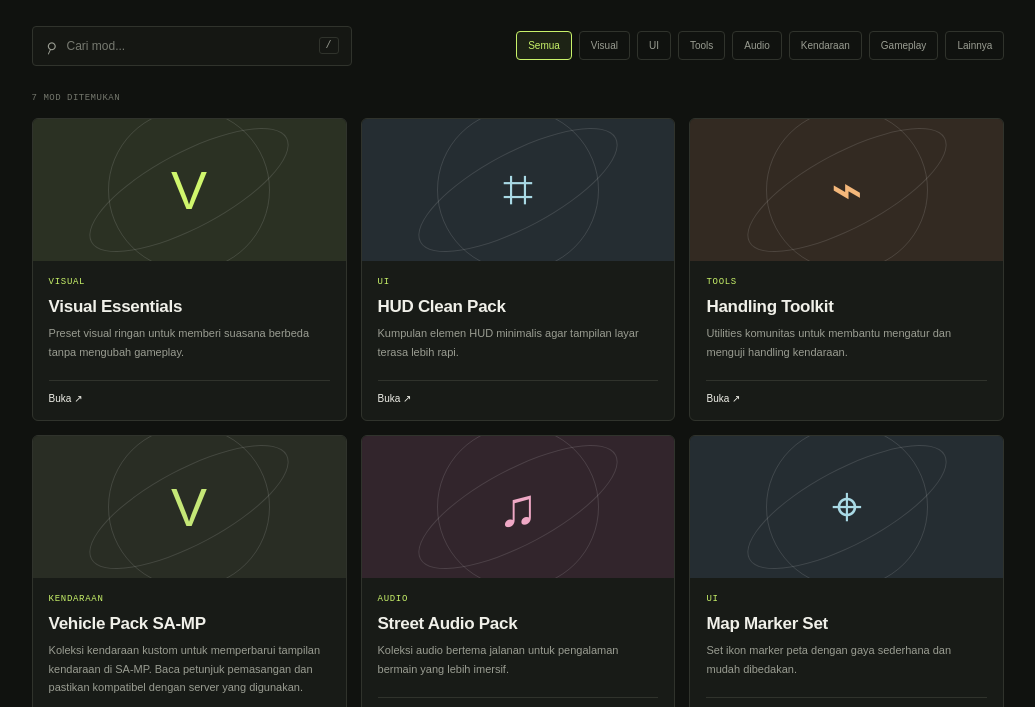
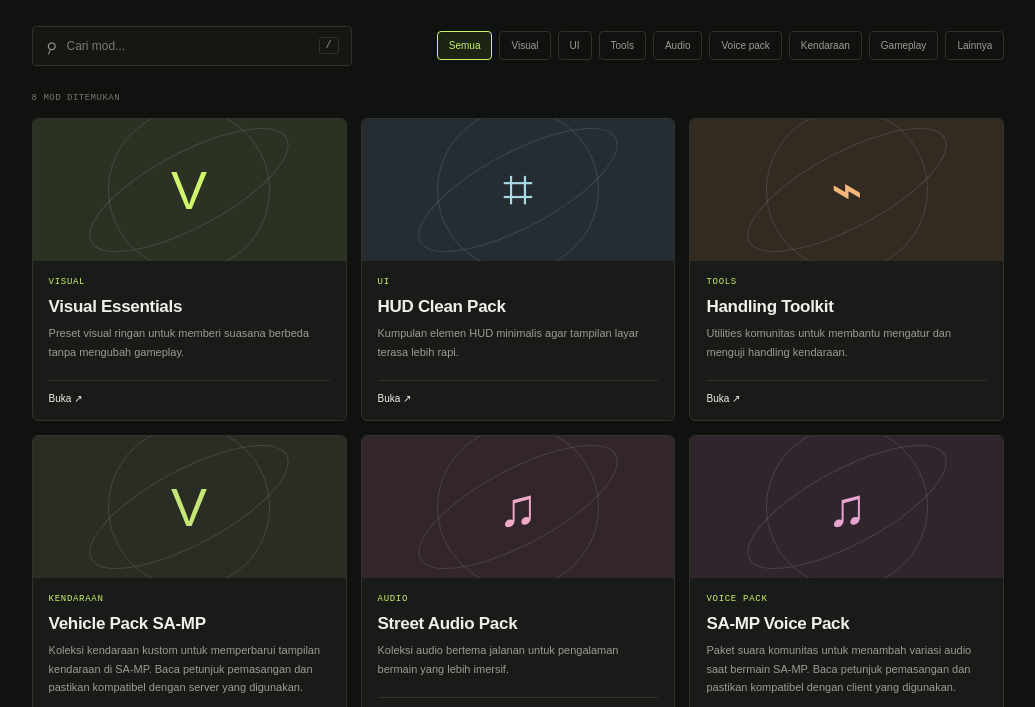
Before and after one commit to tankamala961-star/RuangMod, a plain HTML site: page index.html in a window 1280 px wide. Shown: the part 753-1460 px from the top of the page, without its empty margins (122-1157 px from the left). Drawn offline with Linux system fonts and the light colour scheme.

Commit message:
Add files via upload

```diff
--- a/app.js
+++ b/app.js
@@ -50,6 +50,16 @@ const initialMods = [
     downloadUrl: ""
   },
   {
+    id: "samp-voice-pack",
+    name: "SA-MP Voice Pack",
+    category: "Voice pack",
+    description: "Paket suara komunitas untuk menambah variasi audio saat bermain SA-MP. Baca petunjuk pemasangan dan pastikan kompatibel dengan client yang digunakan.",
+    version: "v1.0",
+    size: "Belum tersedia",
+    symbol: "♫",
+    downloadUrl: ""
+  },
+  {
     id: "map-markers",
     name: "Map Marker Set",
     category: "UI",
@@ -94,6 +104,7 @@ const palettes = {
   UI: ["#252d32", "#a9d9e5", "⌗"],
   Tools: ["#332a22", "#f4b77a", "⌁"],
   Audio: ["#32252c", "#efa8c5", "♫"],
+  "Voice pack": ["#30252d", "#e7a5d2", "♫"],
   Kendaraan: ["#292d24", "#c5e777", "V"],
   Gameplay: ["#30272b", "#f1a6a6", "G"],
   Lainnya: ["#252b35", "#adc2f5", "✳"]
--- a/index.html
+++ b/index.html
@@ -102,6 +102,7 @@
                 <option value="UI">UI</option>
                 <option value="Tools">Tools</option>
                 <option value="Audio">Audio</option>
+                <option value="Voice pack">Voice pack</option>
                 <option value="Kendaraan">Kendaraan</option>
                 <option value="Gameplay">Gameplay</option>
                 <option value="Lainnya">Lainnya</option>
```
